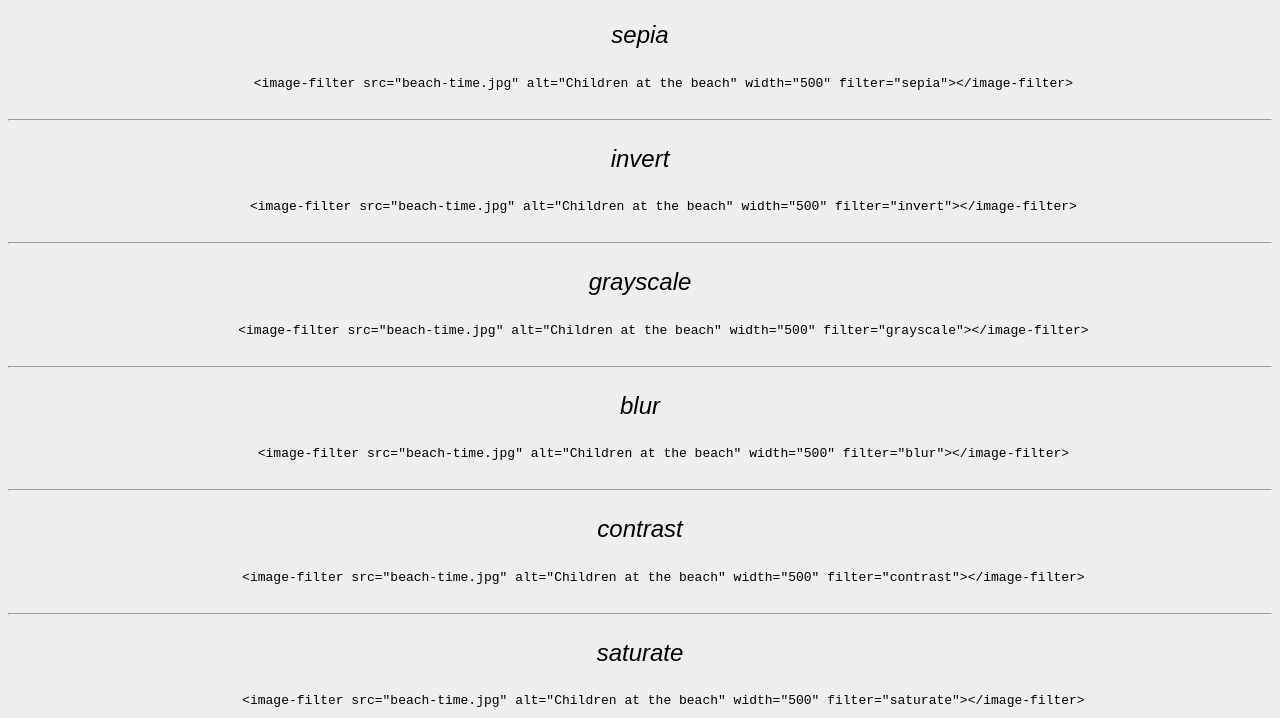
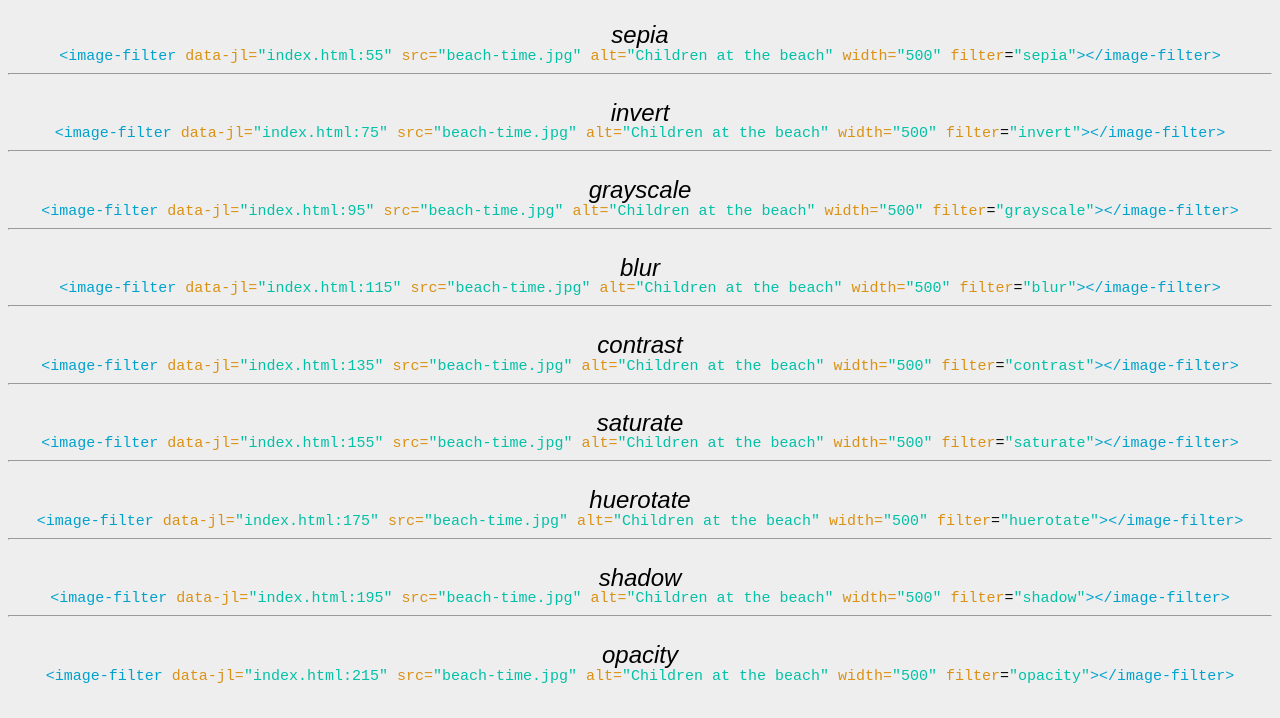
Before and after one commit to Niklus/image-filter-demo, a plain HTML site: page index.html in a window 1280 px wide. Shown: the part 82-800 px from the top of the page. Drawn offline with Linux system fonts and the light colour scheme.

Commit message:
Add syntax highlighting

```diff
--- /dev/null
+++ b/highlight-html-syntax/index.js
@@ -0,0 +1,23 @@
+const Highlight = (string) => {
+
+   // var text = text.replace(/\s/g, '&nbsp;');
+
+       // <span class="method">&lt;form&gt;</span>
+       // <span class="method">&lt;input</span>
+       // <span class="global">type</span>
+       // =
+       // <span class="string">"text"</span>
+
+    string = string.replace(/</g,'&lt;');
+    string = string.replace(/>/g, '&gt;');
+    string = string.replace(/=(["|'](.*?)["|'])/g, '=<span class="string">$1</span>');
+    string = string.replace(/(\s.*)(?==<)/g, ' <span class="global">$1</span>');
+    string = string.replace(/(?!<span\sclass=".*">.*<\/span>)(&lt;[^\s&;]+)/g, '<span class="method">$1</span>');
+    string = string.replace(/(?!<span\sclass=".*">.*<\/span>)(\/?&gt;)/g, '<span class="method">$1</span>');
+
+    console.log(string);
+    return string;
+
+};
+
+exports = Highlight;
--- /dev/null
+++ b/highlight-html-syntax/syntax.css
@@ -0,0 +1,13 @@
+/* Code Styles */
+
+.method {
+    color: #00A2CD;
+}
+
+.global {
+    color: #db9114;
+}
+
+.string {
+    color: #02C1A7;
+}
--- a/index.html
+++ b/index.html
@@ -29,7 +29,15 @@
         margin-bottom: -1.5px;
         font-style: italic;
       }
+
+      code {
+        display: block;
+        font-size: 15px;
+      }
     </style>
+
+    <link rel="stylesheet" href="highlight-html-syntax/syntax.css" />
+    <script src="./highlight-html-syntax/index.js"></script>
   </head>
   <body>
     <h1>image-filter demo</h1>
@@ -43,9 +51,14 @@
       filter="sepia"
     ></image-filter>
 
-    <xmp>
-      <image-filter src="beach-time.jpg" alt="Children at the beach" width="500" filter="sepia"></image-filter>
-    </xmp>
+    <code>
+      <image-filter
+        src="beach-time.jpg"
+        alt="Children at the beach"
+        width="500"
+        filter="sepia"
+      ></image-filter>
+    </code>
 
     <hr />
 
@@ -58,9 +71,14 @@
       filter="invert"
     ></image-filter>
 
-    <xmp>
-      <image-filter src="beach-time.jpg" alt="Children at the beach" width="500" filter="invert"></image-filter>
-    </xmp>
+    <code>
+      <image-filter
+        src="beach-time.jpg"
+        alt="Children at the beach"
+        width="500"
+        filter="invert"
+      ></image-filter>
+    </code>
 
     <hr />
 
@@ -73,9 +91,14 @@
       filter="grayscale"
     ></image-filter>
 
-    <xmp>
-      <image-filter src="beach-time.jpg" alt="Children at the beach" width="500" filter="grayscale"></image-filter>
-    </xmp>
+    <code>
+      <image-filter
+        src="beach-time.jpg"
+        alt="Children at the beach"
+        width="500"
+        filter="grayscale"
+      ></image-filter>
+    </code>
 
     <hr />
 
@@ -88,9 +111,14 @@
       filter="blur"
     ></image-filter>
 
-    <xmp>
-      <image-filter src="beach-time.jpg" alt="Children at the beach" width="500" filter="blur"></image-filter>
-    </xmp>
+    <code>
+      <image-filter
+        src="beach-time.jpg"
+        alt="Children at the beach"
+        width="500"
+        filter="blur"
+      ></image-filter>
+    </code>
 
     <hr />
 
@@ -103,9 +131,14 @@
       filter="contrast"
     ></image-filter>
 
-    <xmp>
-      <image-filter src="beach-time.jpg" alt="Children at the beach" width="500" filter="contrast"></image-filter>
-    </xmp>
+    <code>
+      <image-filter
+        src="beach-time.jpg"
+        alt="Children at the beach"
+        width="500"
+        filter="contrast"
+      ></image-filter>
+    </code>
 
     <hr />
 
@@ -118,9 +151,14 @@
       filter="saturate"
     ></image-filter>
 
-    <xmp>
-      <image-filter src="beach-time.jpg" alt="Children at the beach" width="500" filter="saturate"></image-filter>
-    </xmp>
+    <code>
+      <image-filter
+        src="beach-time.jpg"
+        alt="Children at the beach"
+        width="500"
+        filter="saturate"
+      ></image-filter>
+    </code>
 
     <hr />
 
@@ -133,9 +171,14 @@
       filter="huerotate"
     ></image-filter>
 
-    <xmp>
-      <image-filter src="beach-time.jpg" alt="Children at the beach" width="500" filter="huerotate"></image-filter>
-    </xmp>
+    <code>
+      <image-filter
+        src="beach-time.jpg"
+        alt="Children at the beach"
+        width="500"
+        filter="huerotate"
+      ></image-filter>
+    </code>
 
     <hr />
 
@@ -148,9 +191,14 @@
       filter="shadow"
     ></image-filter>
 
-    <xmp>
-      <image-filter src="beach-time.jpg" alt="Children at the beach" width="500" filter="shadow"></image-filter>
-    </xmp>
+    <code>
+      <image-filter
+        src="beach-time.jpg"
+        alt="Children at the beach"
+        width="500"
+        filter="shadow"
+      ></image-filter>
+    </code>
 
     <hr />
 
@@ -163,8 +211,21 @@
       filter="opacity"
     ></image-filter>
 
-    <xmp>
-      <image-filter src="beach-time.jpg" alt="Children at the beach" width="500" filter="opacity"></image-filter>
-    </xmp>
+    <code>
+      <image-filter
+        src="beach-time.jpg"
+        alt="Children at the beach"
+        width="500"
+        filter="opacity"
+      ></image-filter>
+    </code>
+
+    <script>
+      const codes = document.querySelectorAll("code");
+      codes.forEach((code) => {
+        const syntax = Highlight(code.innerHTML);
+        code.innerHTML = syntax;
+      });
+    </script>
   </body>
 </html>
```
Also changed, not shown: highlight-html-syntax/index.html (added, +103 -0 lines), highlight-html-syntax/package.json (added, +25 -0 lines), highlight-html-syntax/README.md (added), highlight-html-syntax/example.png (added).
